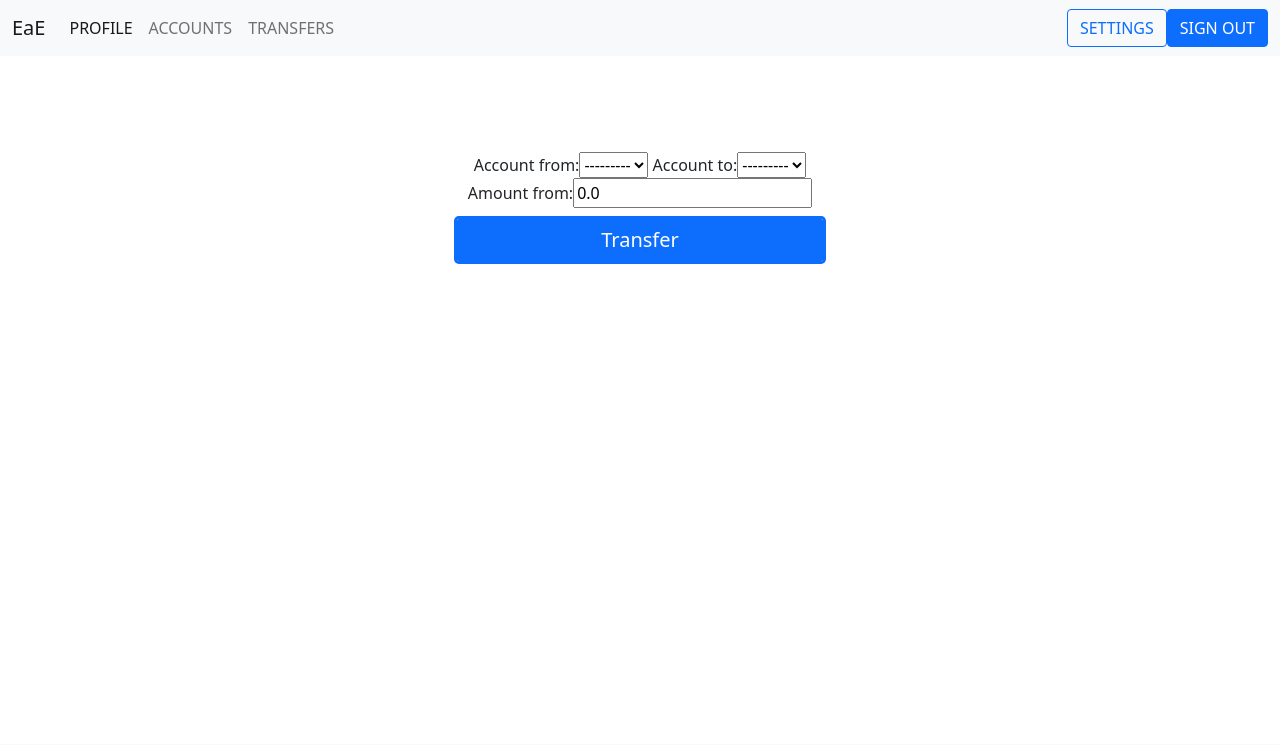
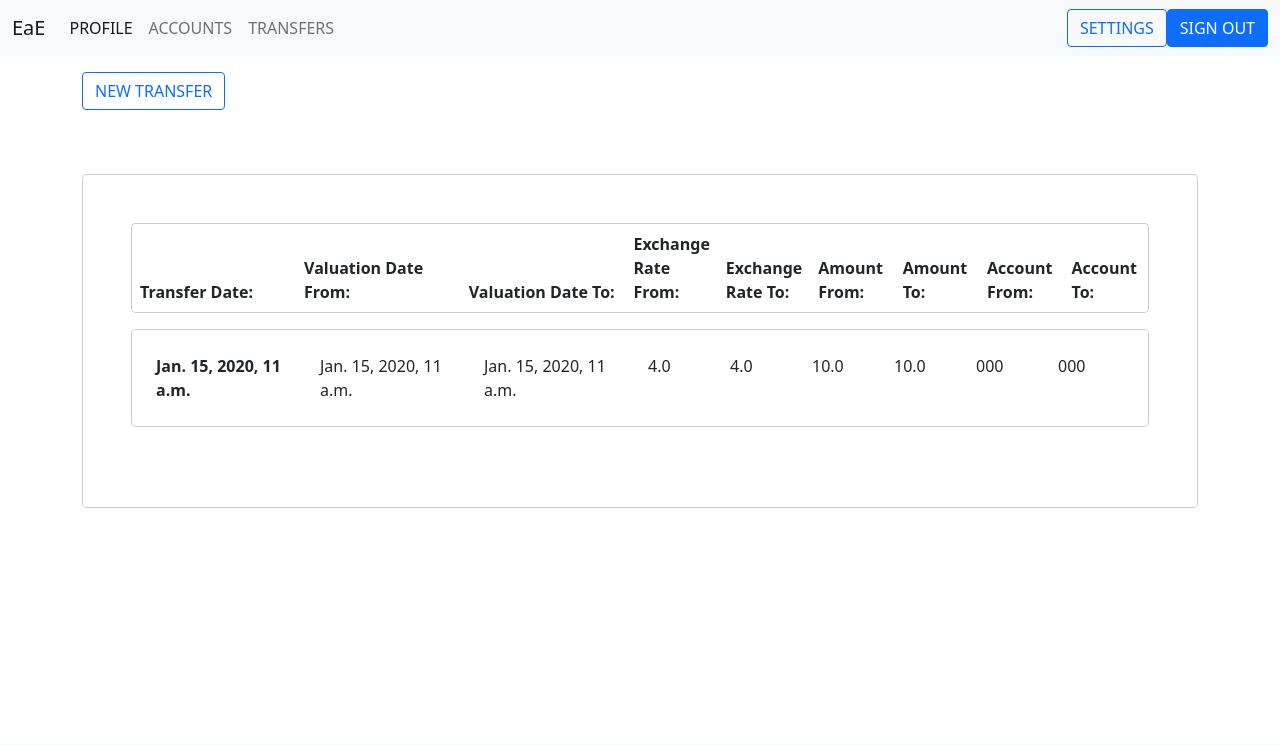
Before and after one commit to AhtenYa/exchangeandearn, a Django app: page /exchange/profile/transfers/ in a window 1280 px wide. Shown: the top 745 px of the page. Run offline with Django 3.2, Linux system fonts and the light colour scheme; a user stored in the database is signed in; tables that the repository leaves empty hold one stand-in row (values such as "Sample post"); some libraries are stand-ins or nearby versions.

Commit message:
Added Transfer List.

```diff
--- /dev/null
+++ b/exchange/templates/exchange/transfers_list_view.html
@@ -0,0 +1,127 @@
+{% extends "base.html" %}
+
+{% block content %}
+
+<form class="d-flex py-3" action="{% url 'exchange:transfer_create' %}" method="get">
+  {% csrf_token %}
+  <button class="btn btn-outline-primary" type="submit">NEW TRANSFER</button>
+</form>
+
+<div class="col-md-12 modal-content my-5 px-5">
+<div class="table-responsive py-5">
+	<table class="table table-borderless text-start">
+		<thead class="modal-content">
+			<tr class="">
+
+				<th scope="row" class="col-md-2">
+					Transfer Date:
+				</th>
+
+				<th scope="row" class="col-md-2">
+					Valuation Date From:
+				</th>
+
+        <th scope="row" class="col-md-2">
+					Valuation Date To:
+				</th>
+
+        <th scope="row" class="col-md-1">
+					Exchange Rate From:
+				</th>
+
+        <th scope="row" class="col-md-1">
+					Exchange Rate To:
+				</th>
+
+        <th scope="row" class="col-md-1">
+					Amount From:
+				</th>
+
+        <th scope="row" class="col-md-1">
+					Amount To:
+				</th>
+
+        <th scope="row" class="col-md-1">
+					Account From:
+				</th>
+
+        <th scope="row" class="col-md-1">
+					Account To:
+				</th>
+
+			</tr>
+		</thead>
+		{% for transfer in page_obj %}
+		<tbody class="modal-content my-3">
+			<tr class="modal-body">
+
+				<th scope="row" class="col-md-2">
+					{{ transfer.transfer_date }}
+				</th>
+
+				<td scope="row" class="col-md-2">
+					{{ transfer.valuation_date_from }}
+				</td>
+
+        <td scope="row" class="col-md-2">
+					{{ transfer.valuation_date_to }}
+				</td>
+
+        <td scope="row" class="col-md-1">
+					{{ transfer.exchange_rate_from }}
+				</td>
+
+        <td scope="row" class="col-md-1">
+					{{ transfer.exchange_rate_to }}
+				</td>
+
+        <td scope="row" class="col-md-1">
+					{{ transfer.amount_from }}
+				</td>
+
+        <td scope="row" class="col-md-1">
+					{{ transfer.amount_to }}
+				</td>
+
+        <td scope="row" class="col-md-1">
+					{{ transfer.account_from }}
+				</td>
+
+        <td scope="row" class="col-md-1">
+					{{ transfer.account_to }}
+				</td>
+
+			</tr>
+		</tbody>
+		{% endfor %}
+	</table>
+</div>
+
+{% if page_obj.paginator.num_pages > 1 %}
+<div class="col-md-4 mx-auto">
+<div class="pagination">
+    <span class="step-links mx-auto">
+        {% if page_obj.has_previous %}
+          <a class="text-decoration-none" href="?page=1">&laquo; 1</a>
+					{% if page_obj.previous_page_number > 1 %}
+            <a class="text-decoration-none" href="?page={{ page_obj.previous_page_number }}">{{ page_obj.previous_page_number }}</a>
+					{% endif %}
+        {% endif %}
+
+        <span class="current">
+            {{ page_obj.number }}
+        </span>
+
+        {% if page_obj.has_next %}
+					{% if page_obj.next_page_number < page_obj.paginator.num_pages %}
+          <a class="text-decoration-none" href="?page={{ page_obj.next_page_number }}">{{ page_obj.next_page_number }}</a>
+					{% endif %}
+          <a class="text-decoration-none" href="?page={{ page_obj.paginator.num_pages }}">{{ page_obj.paginator.num_pages }} &raquo;</a>
+        {% endif %}
+    </span>
+</div>
+</div>
+{% endif %}
+</div>
+
+{% endblock %}
--- a/exchange/urls.py
+++ b/exchange/urls.py
@@ -10,7 +10,8 @@ urlpatterns = [
     path('login/', views.UserLoginView.as_view(), name='user_login'),
     path('profile/', views.UserIndexView.as_view(), name='user_index'),
     path('profile/accounts/', views.AccountCreateView.as_view(), name='account_create'),
-    path('profile/transfers/', views.TransferCreateView.as_view(), name='transfer_create'),
+    path('profile/transfers/', views.TransfersListView.as_view(), name='transfers_list_view'),
+    path('profile/transfers/create', views.TransferCreateView.as_view(), name='transfer_create'),
     path('profile/settings', views.UserSettingsView.as_view(), name='user_settings'),
     path('profile/password', views.UserPasswordView.as_view(), name='user_password'),
     path('profile/delete/<slug:slug>', views.UserDeleteView.as_view(), name='user_delete'),
--- a/exchange/views.py
+++ b/exchange/views.py
@@ -200,6 +200,25 @@ class TransferCreateView(PermissionRequiredMixin, FormView):
 
 
 @method_decorator(login_required, name='dispatch')
+class TransfersListView(PermissionRequiredMixin, ListView):
+    permission_required = 'exchange.view_transfer'
+    template_name = 'exchange/transfers_list_view.html'
+    model = Transfer
+
+    def get_context_data(self):
+        transfers = Transfer.objects.filter(owner=self.request.user)
+        transfersDesc = transfers.order_by('-transfer_date')
+
+        paginator = Paginator(transfersDesc, 5)
+        page_number = self.request.GET.get('page')
+        page_obj = paginator.get_page(page_number)
+
+        context = {'page_obj': page_obj}
+
+        return context
+
+
+@method_decorator(login_required, name='dispatch')
 class AccountCreateView(PermissionRequiredMixin, FormView):
     permission_required = 'exchange.add_account'
     template_name = 'exchange/account_create.html'
--- a/templates/base.html
+++ b/templates/base.html
@@ -36,7 +36,7 @@
           <a class="nav-link" href="{% url 'exchange:account_create' %}">ACCOUNTS</a>
         </li>
         <li class="nav-item">
-          <a class="nav-link" href="{% url 'exchange:transfer_create' %}">TRANSFERS</a>
+          <a class="nav-link" href="{% url 'exchange:transfers_list_view' %}">TRANSFERS</a>
         </li>
 				{% else %}
         <li class="nav-item">
```
